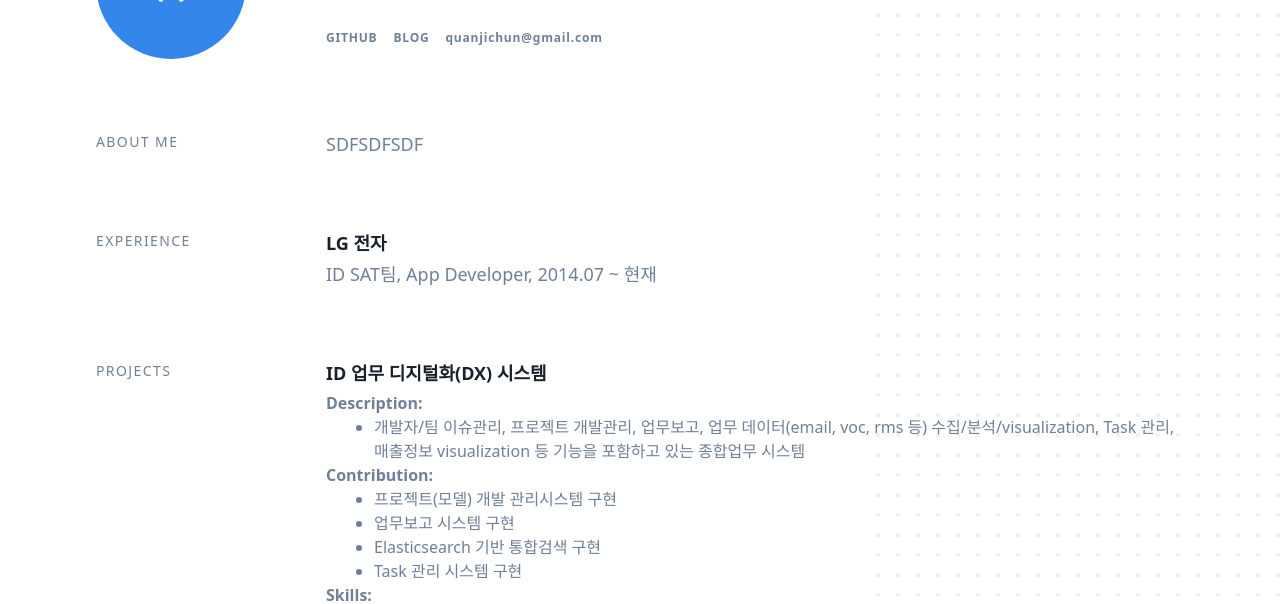
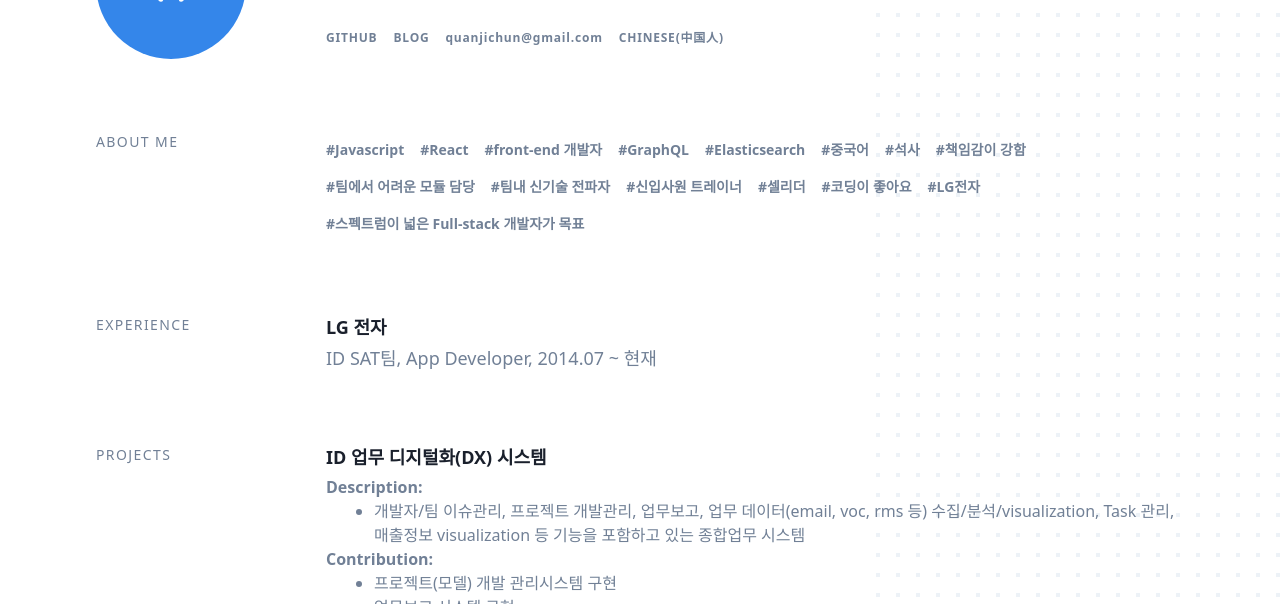
Before and after one commit to quanjichun/my-portfolio-devfolio, a Gatsby site: page / in a window 1280 px wide. Shown: the part 187-791 px from the top of the page. Built offline with nearby package versions, Linux system fonts and the light colour scheme; Gatsby itself is replaced by a stand-in of ours.

Commit message:
Change about me style and add about me information

```diff
--- a/gatsby-config.js
+++ b/gatsby-config.js
@@ -17,7 +17,23 @@ module.exports = {
     // Optional: Email
     email: `quanjichun@gmail.com`,
     // Content of the About Me section
-    about: `SDFSDFSDF`,
+    about: [
+      'Javascript',
+      'React',
+      'front-end 개발자',
+      'GraphQL',
+      'Elasticsearch',
+      '중국어',
+      "석사",
+      '책임감이 강함',
+      '팀에서 어려운 모듈 담당',
+      '팀내 신기술 전파자',
+      '신입사원 트레이너',
+      '셀리더',
+      '코딩이 좋아요',
+      'LG전자',
+      '스펙트럼이 넓은 Full-stack 개발자가 목표',
+    ],
     // Optional: List your projects, they must have `name` and `description`. `link` is optional.
     projects: [
       {
@@ -31,7 +47,7 @@ module.exports = {
             '프로젝트(모델) 개발 관리시스템 구현',
             '업무보고 시스템 구현',
             'Elasticsearch 기반 통합검색 구현',
-            'Task 관리 시스템 구현'
+            'Task 관리 시스템 구현',
           ],
           skills: [
             'Front-end: React, Material-UI, CKEditor, styled-components',
@@ -41,7 +57,7 @@ module.exports = {
           achivement: [
             '현재 ID 개발담당에서 해당 업무시스템을 사용하고 있음',
             'Agile 개발방식과 web fullstack 개발경험을 얻었음.',
-            'GraphQL, Elasticsearch와 같은 up-to-date 개발기술을 익혔음'
+            'GraphQL, Elasticsearch와 같은 up-to-date 개발기술을 익혔음',
           ],
         },
         link: '',
@@ -58,8 +74,9 @@ module.exports = {
     skills: [
       {
         name: 'Programming Languages & Frameworks',
-        description:
-          ['JavaScript (ES6+), Java, Python, Node.js, React, Redux, GraphQL, Koa, Sequelize '],
+        description: [
+          'JavaScript (ES6+), Java, Python, Node.js, React, Redux, GraphQL, Koa, Sequelize ',
+        ],
       },
       {
         name: 'Others',
@@ -76,7 +93,7 @@ module.exports = {
         description: [
           '컴퓨터과학과, 석사, 2012.09 ~ 2014.08',
           'A Hybrid Recommender System Based on AHP That Awares Contexts with Bayesian Networks for Smart TV',
-          '[ 정보과학회 우수논문상 2편 ]'
+          '[ 정보과학회 우수논문상 2편 ]',
         ],
       },
       {
--- a/gatsby-node.js
+++ b/gatsby-node.js
@@ -74,7 +74,7 @@ exports.createSchemaCustomization = ({ actions }) => {
       author: String
       github: String
       linkedin: String
-      about: String
+      about: [String]
       email: String
       projects: [SectionProject]
       experience: [SectionItem]
--- a/src/components/header/index.jsx
+++ b/src/components/header/index.jsx
@@ -72,10 +72,13 @@ const Header = ({ metadata = {} }) => {
             </li>
           )}
           {email.length > 0 && (
-            <li className={classes.link}>
-              {email}
+            <li className={classes.item}>
+              <span className={classes.link}>{email}</span>
             </li>
           )}
+          <li className={classes.link}>
+            CHINESE(中国人)
+          </li>
         </ul>
       </div>
     </div>
--- a/src/components/section-about/index.jsx
+++ b/src/components/section-about/index.jsx
@@ -2,12 +2,25 @@ import React from 'react';
 
 import Section from '../section';
 
+const classes = {
+  list: 'mb-6',
+  item: 'inline list-none pr-4',
+  link:
+    'inline-block py-2 font-semibold text-sm text-gray-600 hover:text-black'
+};
+
 const SectionAbout = ({ about }) => {
   return (
     <Section title="About Me">
-      <div className="mb-6">
-        <p>{about}</p>
-      </div>
+      <ul className={classes.list}>
+      {
+          about.map((d, index) => (
+            <li key={`about_${index}`} className={classes.item}>
+              <span className={classes.link}>{`#${d}`}</span>
+            </li>
+          ))
+        }
+      </ul>
     </Section>
   );
 };
--- a/src/pages/index.jsx
+++ b/src/pages/index.jsx
@@ -22,7 +22,7 @@ const Index = ({ data }) => {
     <Layout>
       <SEO />
       <Header metadata={data.site.siteMetadata} />
-      {about && <SectionAbout about={about} />}
+      {about && about.length > 0 && <SectionAbout about={about} />}
       {experience && experience.length && (
         <SectionExperience experience={experience} />
       )}
```
